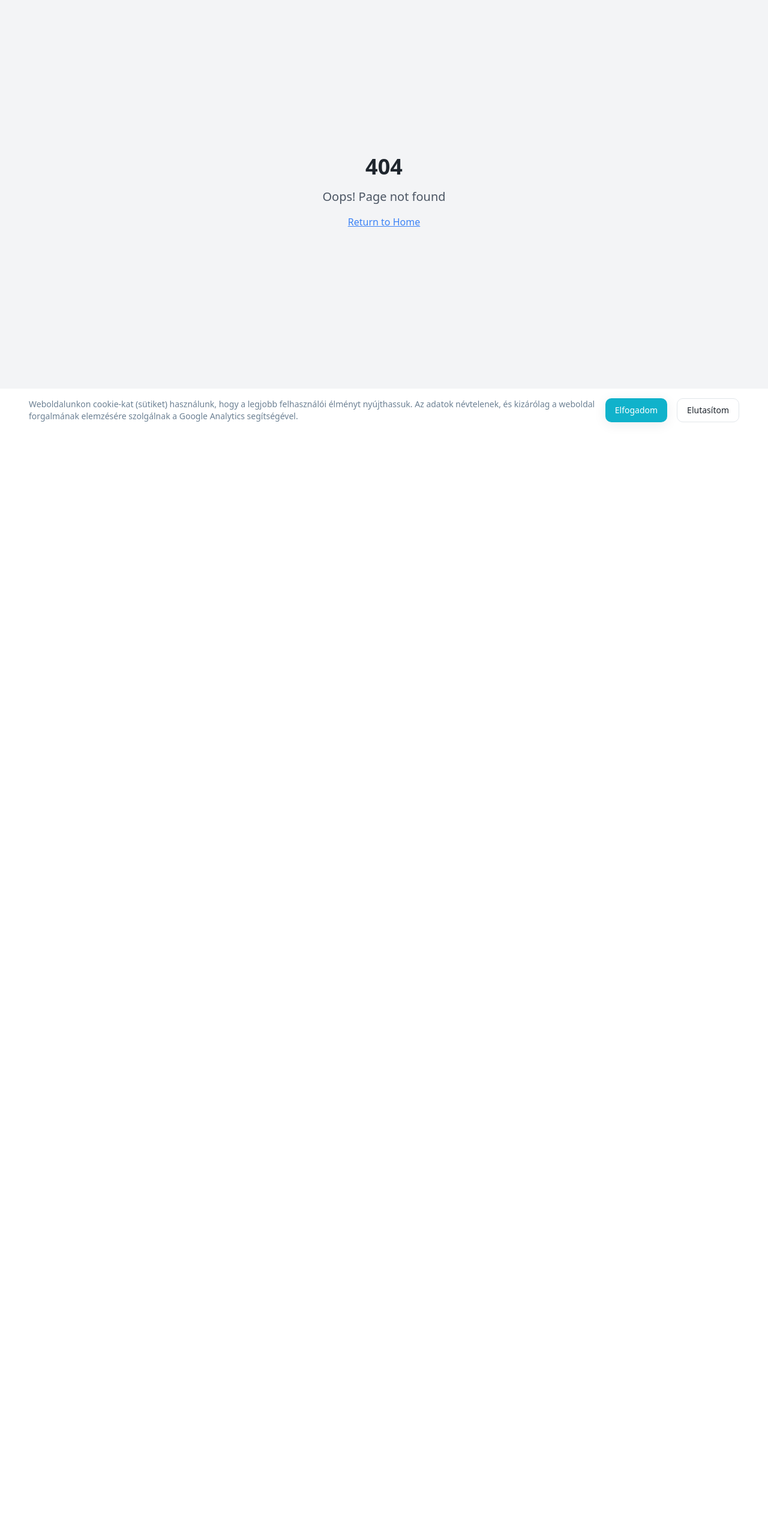
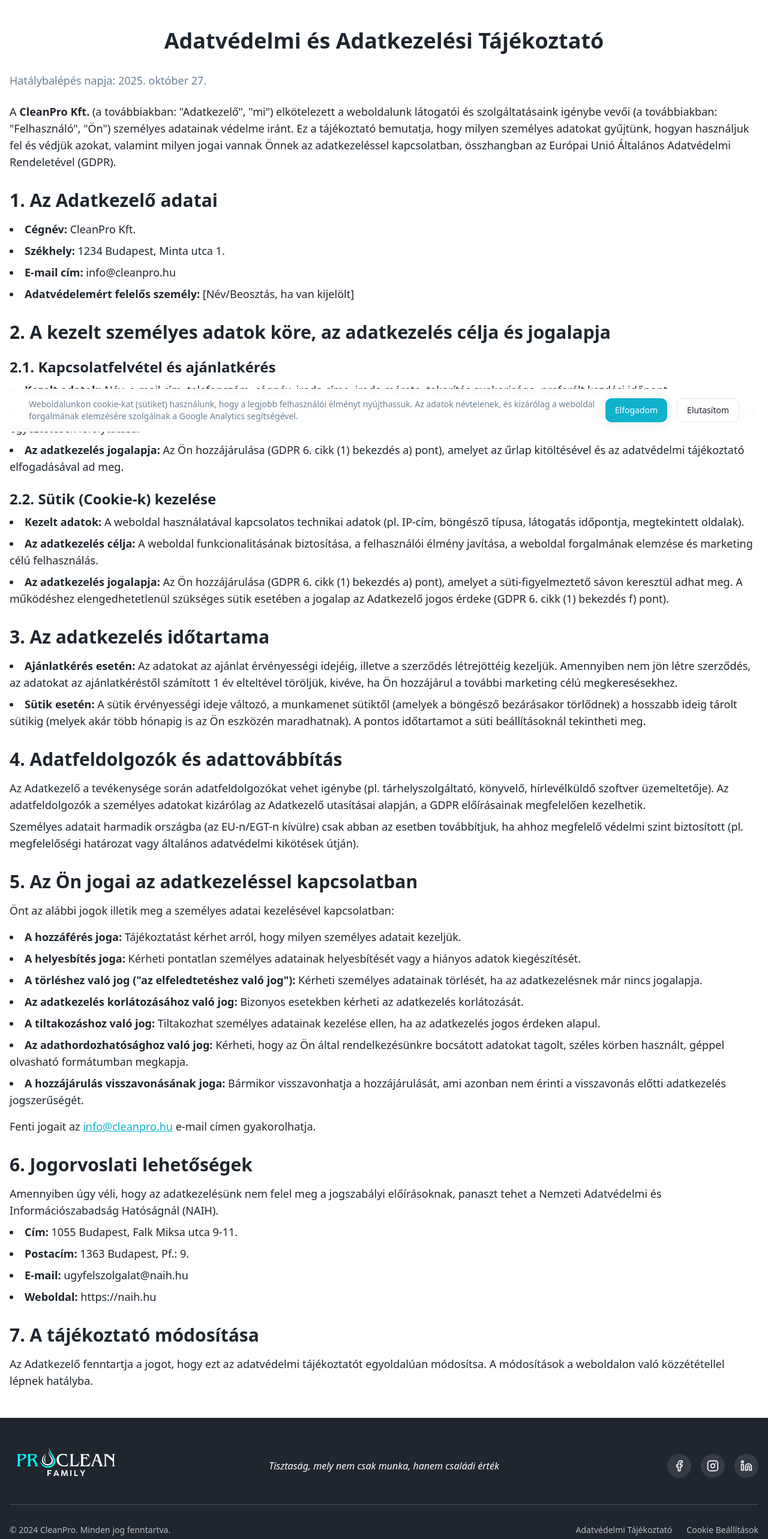
Before and after one commit to fricskahenrietta/gleam-pro-hub, a React (Vite) app: page /adatvedelem in a window 1280 px wide. Shown: the part 80-2646 px from the top of the page at 60% size. Before the commit the page ends 800 px from the top, so only its background shows below. Built offline with nearby package versions, Linux system fonts and the light colour scheme; the HTML template or start-up script is replaced by a standard one.

Commit message:
adatvedelmi

```diff
--- a/src/App.tsx
+++ b/src/App.tsx
@@ -5,6 +5,7 @@ import { QueryClient, QueryClientProvider } from "@tanstack/react-query";
 import { BrowserRouter, Routes, Route } from "react-router-dom";
 import Index from "./pages/Index";
 import FaqPage from "./pages/Faq";
+import Adatvedelem from "./pages/Adatvedelem";
 import NotFound from "./pages/NotFound";
 import ScrollToTop from "./components/ScrollToTop";
 import CookieConsent from "./components/CookieConsent";
@@ -22,6 +23,7 @@ const App = () => (
         <Routes>
           <Route path="/" element={<Index />} />
           <Route path="/gyik" element={<FaqPage />} />
+          <Route path="/adatvedelem" element={<Adatvedelem />} />
           {/* ADD ALL CUSTOM ROUTES ABOVE THE CATCH-ALL "*" ROUTE */}
           <Route path="*" element={<NotFound />} />
         </Routes>
--- a/src/components/Footer.tsx
+++ b/src/components/Footer.tsx
@@ -55,7 +55,7 @@ const Footer = () => {
           <div className="flex flex-col md:flex-row items-center justify-between gap-4 text-sm text-background/70">
             <p>© 2024 CleanPro. Minden jog fenntartva.</p>
             <div className="flex gap-6">
-              <a href="#" className="hover:text-background transition-smooth">
+              <a href="/adatvedelem" className="hover:text-background transition-smooth">
                 Adatvédelmi Tájékoztató
               </a>
               <button onClick={handleResetCookie} className="hover:text-background transition-smooth">
--- /dev/null
+++ b/src/pages/Adatvedelem.tsx
@@ -0,0 +1,108 @@
+import Navigation from "@/components/Navigation";
+import Footer from "@/components/Footer";
+
+const Adatvedelem = () => {
+  return (
+    <>
+      <Navigation />
+      <main className="pt-20">
+        <div className="container mx-auto px-4 py-12">
+          <h1 className="text-4xl font-bold mb-8 text-center">Adatvédelmi és Adatkezelési Tájékoztató</h1>
+          <div className="space-y-6 text-lg">
+            <p className="text-muted-foreground">Hatálybalépés napja: 2025. október 27.</p>
+
+            <p>
+              A <strong>CleanPro Kft.</strong> (a továbbiakban: "Adatkezelő", "mi") elkötelezett a weboldalunk látogatói és szolgáltatásaink igénybe vevői (a továbbiakban: "Felhasználó", "Ön") személyes adatainak védelme iránt. Ez a tájékoztató bemutatja, hogy milyen személyes adatokat gyűjtünk, hogyan használjuk fel és védjük azokat, valamint milyen jogai vannak Önnek az adatkezeléssel kapcsolatban, összhangban az Európai Unió Általános Adatvédelmi Rendeletével (GDPR).
+            </p>
+
+            <section>
+              <h2 className="text-3xl font-bold mt-8 mb-4">1. Az Adatkezelő adatai</h2>
+              <ul className="list-disc list-inside space-y-2">
+                <li><strong>Cégnév:</strong> CleanPro Kft.</li>
+                <li><strong>Székhely:</strong> 1234 Budapest, Minta utca 1.</li>
+                <li><strong>E-mail cím:</strong> info@cleanpro.hu</li>
+                <li><strong>Adatvédelemért felelős személy:</strong> [Név/Beosztás, ha van kijelölt]</li>
+              </ul>
+            </section>
+
+            <section>
+              <h2 className="text-3xl font-bold mt-8 mb-4">2. A kezelt személyes adatok köre, az adatkezelés célja és jogalapja</h2>
+
+              <h3 className="text-2xl font-semibold mt-6 mb-2">2.1. Kapcsolatfelvétel és ajánlatkérés</h3>
+              <ul className="list-disc list-inside space-y-2">
+                <li><strong>Kezelt adatok:</strong> Név, e-mail cím, telefonszám, cégnév, iroda címe, iroda mérete, takarítás gyakorisága, preferált kezdési időpont.</li>
+                <li><strong>Az adatkezelés célja:</strong> Az Önnel való kapcsolatfelvétel, az Ön által kért árajánlat elkészítése és megküldése, valamint a szerződéskötést megelőző egyeztetések lefolytatása.</li>
+                <li><strong>Az adatkezelés jogalapja:</strong> Az Ön hozzájárulása (GDPR 6. cikk (1) bekezdés a) pont), amelyet az űrlap kitöltésével és az adatvédelmi tájékoztató elfogadásával ad meg.</li>
+              </ul>
+
+              <h3 className="text-2xl font-semibold mt-6 mb-2">2.2. Sütik (Cookie-k) kezelése</h3>
+              <ul className="list-disc list-inside space-y-2">
+                <li><strong>Kezelt adatok:</strong> A weboldal használatával kapcsolatos technikai adatok (pl. IP-cím, böngésző típusa, látogatás időpontja, megtekintett oldalak).</li>
+                <li><strong>Az adatkezelés célja:</strong> A weboldal funkcionalitásának biztosítása, a felhasználói élmény javítása, a weboldal forgalmának elemzése és marketing célú felhasználás.</li>
+                <li><strong>Az adatkezelés jogalapja:</strong> Az Ön hozzájárulása (GDPR 6. cikk (1) bekezdés a) pont), amelyet a süti-figyelmeztető sávon keresztül adhat meg. A működéshez elengedhetetlenül szükséges sütik esetében a jogalap az Adatkezelő jogos érdeke (GDPR 6. cikk (1) bekezdés f) pont).</li>
+              </ul>
+            </section>
+
+            <section>
+              <h2 className="text-3xl font-bold mt-8 mb-4">3. Az adatkezelés időtartama</h2>
+              <ul className="list-disc list-inside space-y-2">
+                <li><strong>Ajánlatkérés esetén:</strong> Az adatokat az ajánlat érvényességi idejéig, illetve a szerződés létrejöttéig kezeljük. Amennyiben nem jön létre szerződés, az adatokat az ajánlatkéréstől számított 1 év elteltével töröljük, kivéve, ha Ön hozzájárul a további marketing célú megkeresésekhez.</li>
+                <li><strong>Sütik esetén:</strong> A sütik érvényességi ideje változó, a munkamenet sütiktől (amelyek a böngésző bezárásakor törlődnek) a hosszabb ideig tárolt sütikig (melyek akár több hónapig is az Ön eszközén maradhatnak). A pontos időtartamot a süti beállításoknál tekintheti meg.</li>
+              </ul>
+            </section>
+
+            <section>
+              <h2 className="text-3xl font-bold mt-8 mb-4">4. Adatfeldolgozók és adattovábbítás</h2>
+              <p>
+                Az Adatkezelő a tevékenysége során adatfeldolgozókat vehet igénybe (pl. tárhelyszolgáltató, könyvelő, hírlevélküldő szoftver üzemeltetője). Az adatfeldolgozók a személyes adatokat kizárólag az Adatkezelő utasításai alapján, a GDPR előírásainak megfelelően kezelhetik.
+              </p>
+              <p className="mt-2">
+                Személyes adatait harmadik országba (az EU-n/EGT-n kívülre) csak abban az esetben továbbítjuk, ha ahhoz megfelelő védelmi szint biztosított (pl. megfelelőségi határozat vagy általános adatvédelmi kikötések útján).
+              </p>
+            </section>
+
+            <section>
+              <h2 className="text-3xl font-bold mt-8 mb-4">5. Az Ön jogai az adatkezeléssel kapcsolatban</h2>
+              <p>Önt az alábbi jogok illetik meg a személyes adatai kezelésével kapcsolatban:</p>
+              <ul className="list-disc list-inside space-y-2 mt-4">
+                <li><strong>A hozzáférés joga:</strong> Tájékoztatást kérhet arról, hogy milyen személyes adatait kezeljük.</li>
+                <li><strong>A helyesbítés joga:</strong> Kérheti pontatlan személyes adatainak helyesbítését vagy a hiányos adatok kiegészítését.</li>
+                <li><strong>A törléshez való jog ("az elfeledtetéshez való jog"):</strong> Kérheti személyes adatainak törlését, ha az adatkezelésnek már nincs jogalapja.</li>
+                <li><strong>Az adatkezelés korlátozásához való jog:</strong> Bizonyos esetekben kérheti az adatkezelés korlátozását.</li>
+                <li><strong>A tiltakozáshoz való jog:</strong> Tiltakozhat személyes adatainak kezelése ellen, ha az adatkezelés jogos érdeken alapul.</li>
+                <li><strong>Az adathordozhatósághoz való jog:</strong> Kérheti, hogy az Ön által rendelkezésünkre bocsátott adatokat tagolt, széles körben használt, géppel olvasható formátumban megkapja.</li>
+                <li><strong>A hozzájárulás visszavonásának joga:</strong> Bármikor visszavonhatja a hozzájárulását, ami azonban nem érinti a visszavonás előtti adatkezelés jogszerűségét.</li>
+              </ul>
+              <p className="mt-4">
+                Fenti jogait az <a href="mailto:info@cleanpro.hu" className="text-primary underline">info@cleanpro.hu</a> e-mail címen gyakorolhatja.
+              </p>
+            </section>
+
+            <section>
+              <h2 className="text-3xl font-bold mt-8 mb-4">6. Jogorvoslati lehetőségek</h2>
+              <p>
+                Amennyiben úgy véli, hogy az adatkezelésünk nem felel meg a jogszabályi előírásoknak, panaszt tehet a Nemzeti Adatvédelmi és Információszabadság Hatóságnál (NAIH).
+              </p>
+              <ul className="list-disc list-inside space-y-2 mt-2">
+                <li><strong>Cím:</strong> 1055 Budapest, Falk Miksa utca 9-11.</li>
+                <li><strong>Postacím:</strong> 1363 Budapest, Pf.: 9.</li>
+                <li><strong>E-mail:</strong> ugyfelszolgalat@naih.hu</li>
+                <li><strong>Weboldal:</strong> https://naih.hu</li>
+              </ul>
+            </section>
+
+            <section>
+              <h2 className="text-3xl font-bold mt-8 mb-4">7. A tájékoztató módosítása</h2>
+              <p>
+                Az Adatkezelő fenntartja a jogot, hogy ezt az adatvédelmi tájékoztatót egyoldalúan módosítsa. A módosítások a weboldalon való közzététellel lépnek hatályba.
+              </p>
+            </section>
+          </div>
+        </div>
+      </main>
+      <Footer />
+    </>
+  );
+};
+
+export default Adatvedelem;
```
